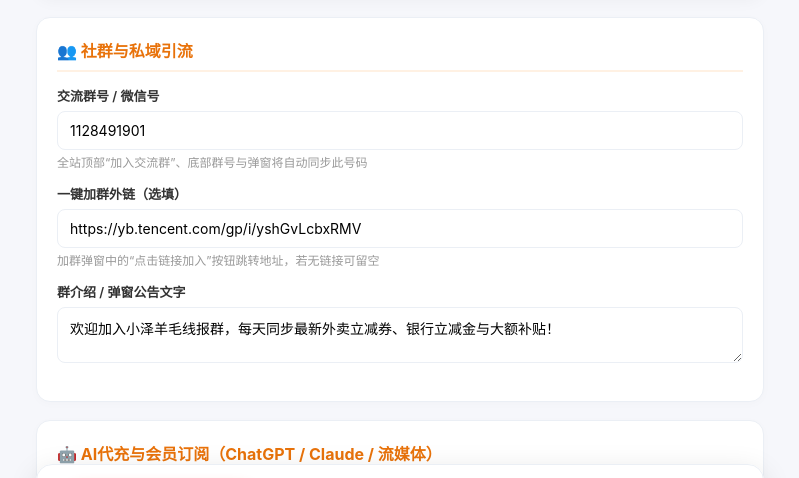
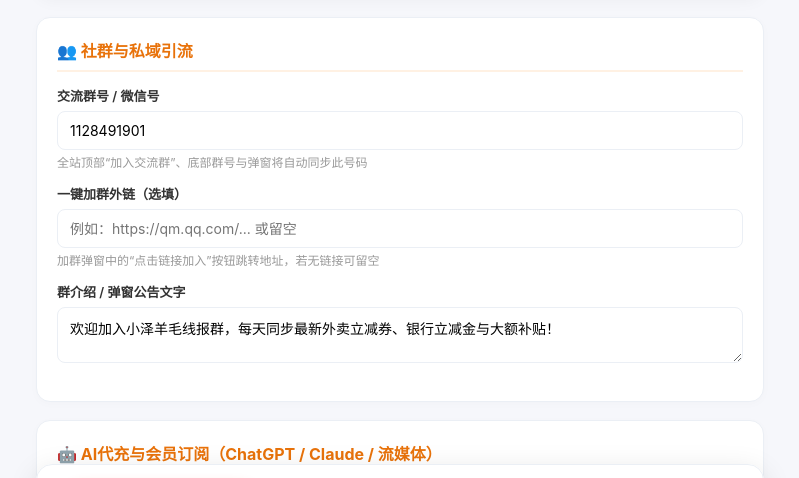
Before and after one commit to janye2020/xiaozeyangmao, a plain HTML site: page admin.html in a window 1280 px wide. Shown: the part 236-714 px from the top of the page, without its empty margins (240-1039 px from the left). Drawn offline with Linux system fonts and the light colour scheme.

Commit message:
chore: 清理原站历史残留链接并更新占位符

```diff
--- a/admin.html
+++ b/admin.html
@@ -178,7 +178,7 @@
           </div>
           <div class="form-group">
             <label for="cfg_groupLink">一键加群外链（选填）</label>
-            <input type="url" id="cfg_groupLink" placeholder="例如：https://yb.tencent.com/gp/i/..." />
+            <input type="url" id="cfg_groupLink" placeholder="例如：https://qm.qq.com/... 或留空" />
             <div class="hint">加群弹窗中的“点击链接加入”按钮跳转地址，若无链接可留空</div>
           </div>
           <div class="form-group">
--- a/assets/config.js
+++ b/assets/config.js
@@ -22,7 +22,7 @@ window.SITE_CONFIG = {
   community: {
     groupName: "小泽羊毛线报交流群",
     groupNumber: "1128491901", // 您的QQ群号
-    groupLink: "https://yb.tencent.com/gp/i/yshGvLcbxRMV", // 点击直接加群的链接（若无请留空 ""）
+    groupLink: "", // 点击直接加群的链接（若无请留空 ""）
     notice: "欢迎加入小泽羊毛线报群，每天同步最新外卖立减券、银行立减金与大额补贴！"
   },
 
```
